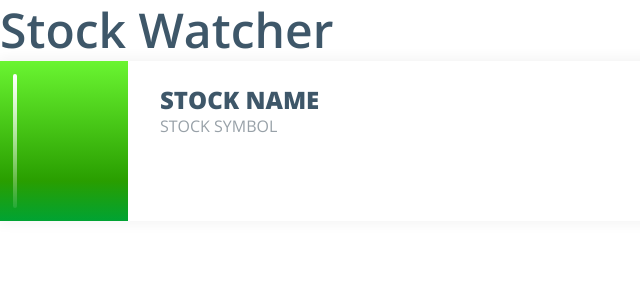
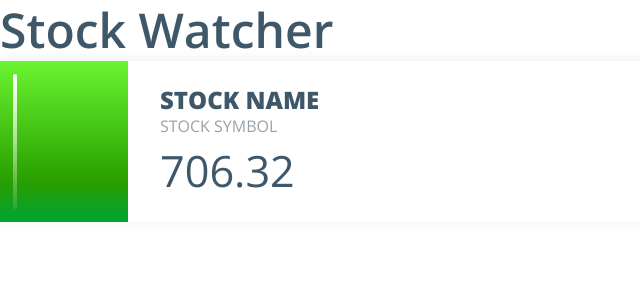
Before and after one commit to jessikuh/stock-watcher, a Vue app in the folder client/: page / in a window 1280 px wide. Shown: the top 300 px of the page, without its empty margins (0-640 px from the left). Built offline with nearby package versions, Linux system fonts and the light colour scheme.

Commit message:
Adjusting placement of positive/negative class

```diff
--- a/client/src/components/Stock.vue
+++ b/client/src/components/Stock.vue
@@ -1,6 +1,6 @@
 <template>
-  <div class="stock">
-    <div class="indicator indicator--positive">
+  <div class="stock stock--positive">
+    <div class="indicator indicator">
       <div class="indicator__line"></div>
     </div>
 
@@ -12,6 +12,10 @@
       <h3 class="uppercase">
         Stock symbol
       </h3>
+
+      <p class="value">
+        706.32
+      </p>
     </div>
   </div>
 </template>
@@ -33,10 +37,12 @@ export default {
     .data {
       padding: 1.5rem 2rem;
     }
+
+    h3 {
+      margin-bottom: .5rem;
     }
 
     .indicator {
-    $self: &;
       background-color: $green;
       max-width: 8rem;
       padding: .8rem;
@@ -47,21 +53,31 @@ export default {
         height: 100%;
         width: .25rem;
       }
+    }
 
     &--positive {
+      .indicator {
         @include linear-gradient(to bottom, $green-light 0%, $green 75%, $green-dark 100%);
 
-      #{$self}__line {
+        &__line {
           @include linear-gradient(to top, rgba($white, .05) 0%, $white 100%);
+        }
       }
     }
 
     &--negative {
+      .indicator {
         @include linear-gradient(to bottom, $red-light 0%, $red 50%, $red-dark 100%);
 
-      #{$self}__line {
+        &__line {
           @include linear-gradient(to bottom, rgba($white, .05) 0%, $white 100%);
         }
       }
     }
+  }
+
+  .value {
+    color: $type;
+    font-size: 2.7rem;
+  }
 </style>
```
Lines whose indentation alone changed are shown as unchanged.
